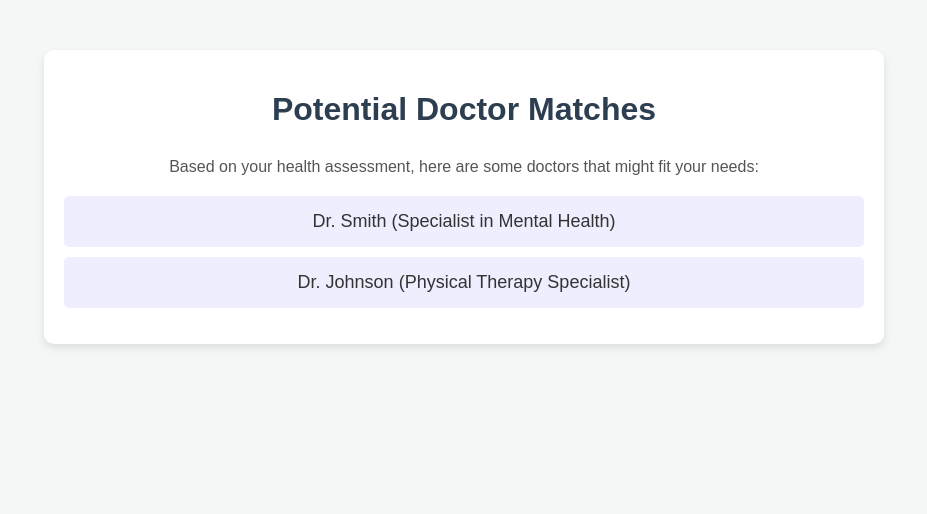
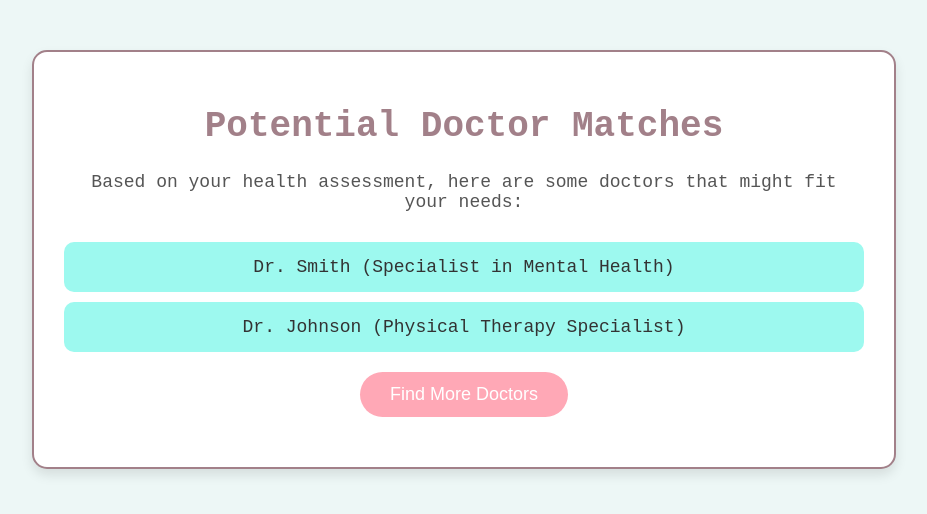
Before and after one commit to zkaiser3/Code-ADA-2024, a plain HTML site: page templates/doctor_matches.html in a window 1280 px wide. Shown: the whole page, without its empty margins (176-1103 px from the left). Drawn offline with Linux system fonts and the light colour scheme.

Commit message:
doctor matches page colors

```diff
--- a/templates/doctor_matches.html
+++ b/templates/doctor_matches.html
@@ -6,10 +6,10 @@
     <title>Doctor Matches</title>
     <style>
         body {
-            font-family: Arial, sans-serif;
+            font-family: 'Courier New', Courier, monospace;
             margin: 0;
             padding: 0;
-            background-color: #f4f7f6;
+            background-color: #EDF7F6; /* Soft background color */
             color: #333;
         }
 
@@ -17,23 +17,26 @@
         .container {
             max-width: 800px;
             margin: 50px auto;
-            padding: 20px;
-            background-color: #ffffff;
-            box-shadow: 0 4px 8px rgba(0, 0, 0, 0.1);
-            border-radius: 10px;
+            padding: 30px;
+            background-color: #FFF; /* White background for contrast */
+            box-shadow: 0 6px 12px rgba(0, 0, 0, 0.1); /* Soft shadow */
+            border-radius: 15px;
+            border: 2px solid #A28089; /* Muted rose border */
         }
 
         h1 {
             text-align: center;
-            color: #2c3e50;
-            margin-bottom: 30px;
+            color: #A28089; /* Muted Rose */
+            margin-bottom: 25px;
+            font-size: 36px;
         }
 
         p {
-            font-size: 16px;
+            font-size: 18px;
             color: #555;
             text-align: center;
-            margin-bottom: 20px;
+            margin-bottom: 30px;
+            padding: 0 20px;
         }
 
         ul {
@@ -42,21 +45,45 @@
         }
 
         li {
-            background-color: #eef;
+            background-color: #9DF9EF; /* Light Aqua */
             padding: 15px;
             margin: 10px 0;
-            border-radius: 5px;
+            border-radius: 10px;
             font-size: 18px;
             color: #333;
             text-align: center;
+            transition: transform 0.3s ease, background-color 0.3s ease;
         }
 
-        /* Placeholder styling for now */
+        li:hover {
+            background-color: #51E2F5; /* Bright blue on hover */
+            transform: scale(1.05);
+        }
+
+        /* Placeholder styling for no matches */
         .no-matches {
             font-size: 18px;
-            color: #e74c3c;
+            color: #FFA8B6; /* Soft pink for the no matches text */
             text-align: center;
             margin-top: 30px;
+        }
+
+        /* Additional touches for a cute button */
+        button {
+            display: block;
+            margin: 20px auto;
+            padding: 12px 30px;
+            background-color: #FFA8B6; /* Soft pink */
+            border: none;
+            border-radius: 30px;
+            color: white;
+            font-size: 18px;
+            cursor: pointer;
+            transition: background-color 0.3s ease;
+        }
+
+        button:hover {
+            background-color: #A28089; /* Muted rose on hover */
         }
     </style>
 </head>
@@ -68,13 +95,15 @@
 
     <!-- Placeholder list of doctor matches -->
     <ul id="doctorMatches">
-        <!-- Example items -->
         <li>Dr. Smith (Specialist in Mental Health)</li>
         <li>Dr. Johnson (Physical Therapy Specialist)</li>
     </ul>
 
     <!-- If no matches (example) -->
     <!-- <p class="no-matches">No doctor matches found at this time.</p> -->
+
+    <!-- Cute button example -->
+    <button>Find More Doctors</button>
 </div>
 
 <script>
```
